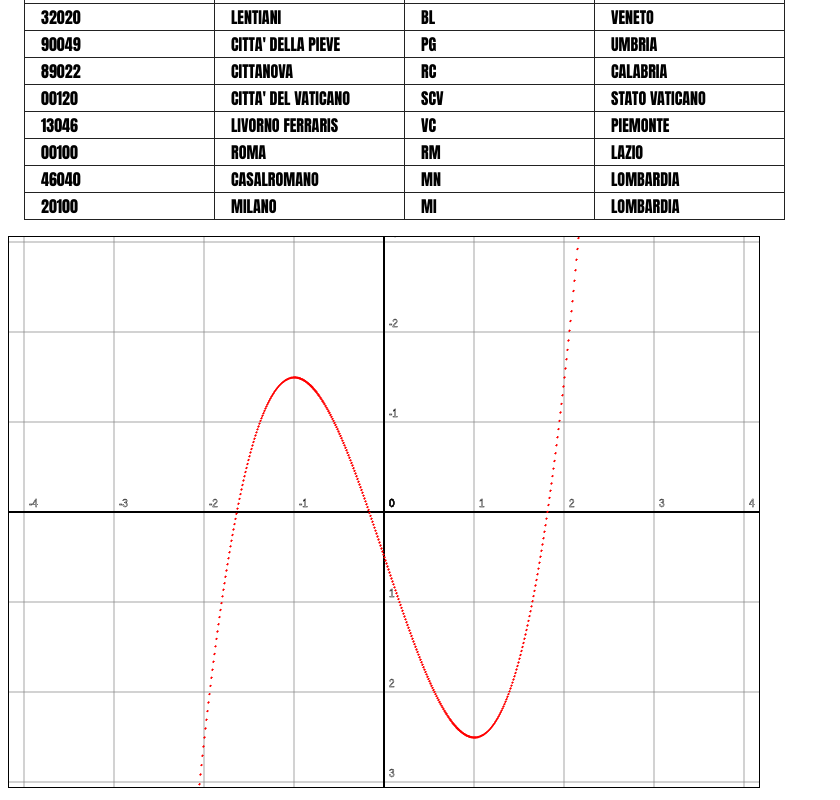
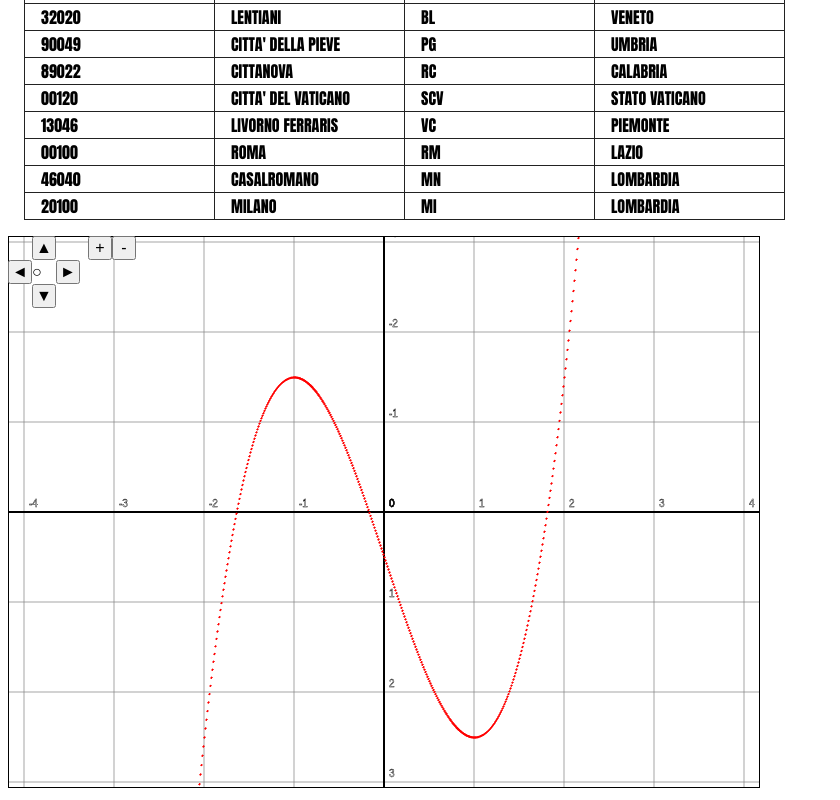
Before and after one commit to QuasarX7/LibreriaVueJS, a Vue app: page / in a window 1280 px wide. Shown: the part 846-1646 px from the top of the page, without its empty margins (0-840 px from the left). Built offline with nearby package versions, Linux system fonts and the light colour scheme.

Commit message:
aggiunta movimento e zoom grafico

```diff
--- a/src/components/DiagrammaXY.vue
+++ b/src/components/DiagrammaXY.vue
@@ -1,7 +1,32 @@
 <template>
-    <canvas ref="grafico">
+<div id="box">
+    <div id="controllo">
+        <table>
+            <tr>
+                <td></td>
+                <td><button @click="muovi('su')">▲</button></td>
+                <td></td>
+            </tr>
+            <tr>
+                <td><button  @click="muovi('sinistra')">◄</button></td>
+                <td>○</td>
+                 <td><button @click="muovi('destra')">►</button></td>
+            </tr>
+            <tr>
+                <td></td>
+                 <td><button @click="muovi('giu')">▼</button></td>
+                <td></td>
+            </tr>
+        </table>
+        <div id="zoom">
+            <button @click="zoom">+</button>
+            <button @click="estendi">-</button>
+        </div>
+    </div>
+    <canvas ref="grafico"  @contextmenu.prevent="muovi('sinistra')" @click.left="zoom" >
 
     </canvas>
+</div>
 </template>
 
 <script>
@@ -10,16 +35,21 @@ export default {
     props : ['lunghezza','altezza','unita','funzione'],
     data : function(){
         return {
-            matita : null
+            matita : null,
+            scala : 1,
+            spostamentoX : 0,
+            spostamentoY : 0,
         }
     },
     methods : {
         disegna : function () {
-            let unita = Number(this.unita);
+            let unita = Number(this.unita*this.scala);
             let lunghezza = Number(this.$refs.grafico.width);
             let altezza = Number(this.$refs.grafico.height);
 
             this.matita = this.$refs.grafico.getContext('2d');
+            this.matita.clearRect(0, 0, lunghezza, altezza); // cancella al rendering
+
             this.griglia(lunghezza,altezza,unita);
             this.asseX();
             this.asseY();
@@ -38,7 +68,9 @@ export default {
         indice : function (valore,x,y,x2,y2) {
             this.matita.beginPath();
             this.matita.strokeStyle = 'black';
-            this.matita.strokeText(valore,(x+x2)/2+5, (y+y2)/2-5);
+            let dx = this.spostamentoX*this.unita*this.scala;
+            let dy = this.spostamentoY*this.unita*this.scala;
+            this.matita.strokeText(valore,(x+x2)/2+5-dx, (y+y2)/2-5-dy);
             this.matita.closePath();
             this.matita.stroke();
         },
@@ -70,8 +102,9 @@ export default {
             this.matita.beginPath();
             this.matita.strokeStyle = 'black';
             this.matita.lineWidth = 2;
-            this.matita.moveTo( 0,               this.altezza/2 );
-            this.matita.lineTo( this.lunghezza,  this.altezza/2 );
+            let dy = this.spostamentoY*this.unita*this.scala;
+            this.matita.moveTo( 0,               this.altezza/2 - dy);
+            this.matita.lineTo( this.lunghezza,  this.altezza/2 - dy);
             this.matita.closePath();
             this.matita.stroke();
         },
@@ -79,23 +112,53 @@ export default {
             this.matita.beginPath();
             this.matita.strokeStyle = 'black';
             this.matita.lineWidth = 2;
-            this.matita.moveTo( this.lunghezza/2,  0 );
-            this.matita.lineTo( this.lunghezza/2,  this.altezza );
+            let dx = this.spostamentoX*this.unita*this.scala;
+            this.matita.moveTo( this.lunghezza/2 - dx,  0 );
+            this.matita.lineTo( this.lunghezza/2 - dx,  this.altezza );
             this.matita.closePath();
             this.matita.stroke();
         },
         grafico : function(lunghezza,altezza,unita){
+            let funzioneX = this.funzione;
+            if(this.spostamentoX){
+                // es.: x*x-2*x  -> (x+1)*(x+1)-2*(x+1)
+                funzioneX = funzioneX.replace(new RegExp('x', 'g'), '(x+'+this.spostamentoX+')')
+            }
+            if(this.spostamentoY){
+                // es.: x*x-2*x  -> es.: x*x-2*x + 5
+                funzioneX += " + " + this.spostamentoY;
+            }
             this.matita.strokeStyle = 'red';
             this.matita.lineWidth = 2;
             this.matita.beginPath();
             for(let x=-lunghezza/2; x < lunghezza/2; x += 1/unita){
-                this.punto(x,eval(this.funzione),lunghezza/2,altezza/2,unita);
+
+               this.punto(x,eval(funzioneX),lunghezza/2,altezza/2,unita);
             }
 
             this.matita.closePath();
             this.matita.stroke();
+        },
+        zoom : function(){
+            this.scala *= 2;
+            this.disegna();
+
+        },
+        estendi :function(){
+             this.scala *= 0.5;
+             this.disegna();
+        },
+        muovi: function(direzione){
+            if(direzione == 'sinistra')
+                this.spostamentoX += 1;
+            else if(direzione == 'destra')
+                this.spostamentoX -= 1;
+            else if(direzione == 'su')
+                this.spostamentoY += 1;
+            else if(direzione == 'giu')
+                this.spostamentoY -= 1;
+            this.disegna();
         }
-
     },
     mounted : function () {
         this.$refs.grafico.width = this.lunghezza;
@@ -110,5 +173,35 @@ canvas{
     background-color:white;
     border: 1px solid black;
 }
+button{
+    width: 1.5em;
+    height:1.5em;
+    font-size: 1em;
+    padding: 0;
+}
+table{
+    position:absolute;
+    top: 0;
+    left: 0;
+    border-collapse: collapse;
+}
+table td{
+   margin: 0;
+   padding:0;
+}
+#box{
+    position: relative;
+}
+#controllo{
+    position:absolute;
+    top:0;
+    left:0;
+}
+#zoom{
+    position:absolute;
+    top: 0;
+    left: 5em;
+    width: 3em;
+}
 
 </style>
```
